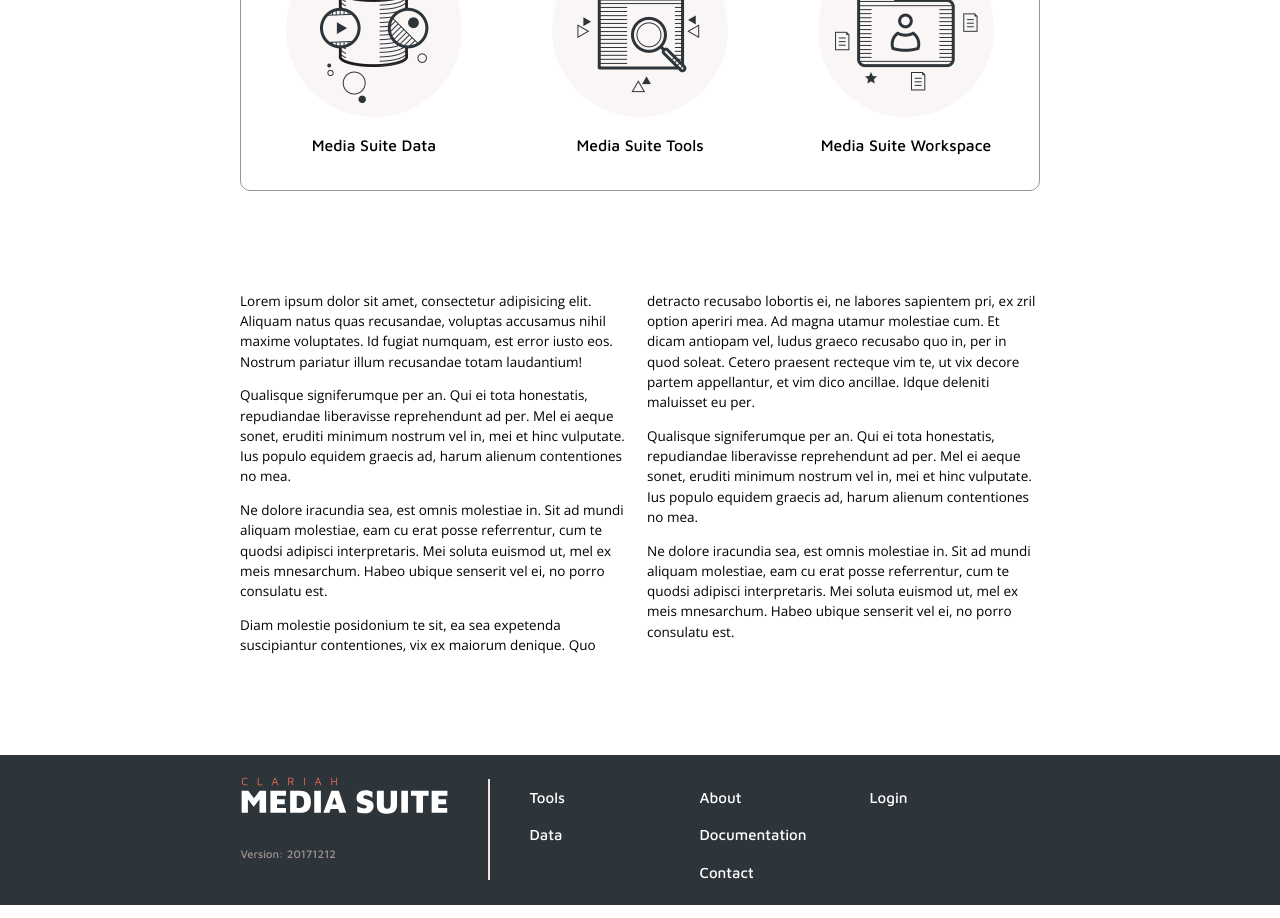
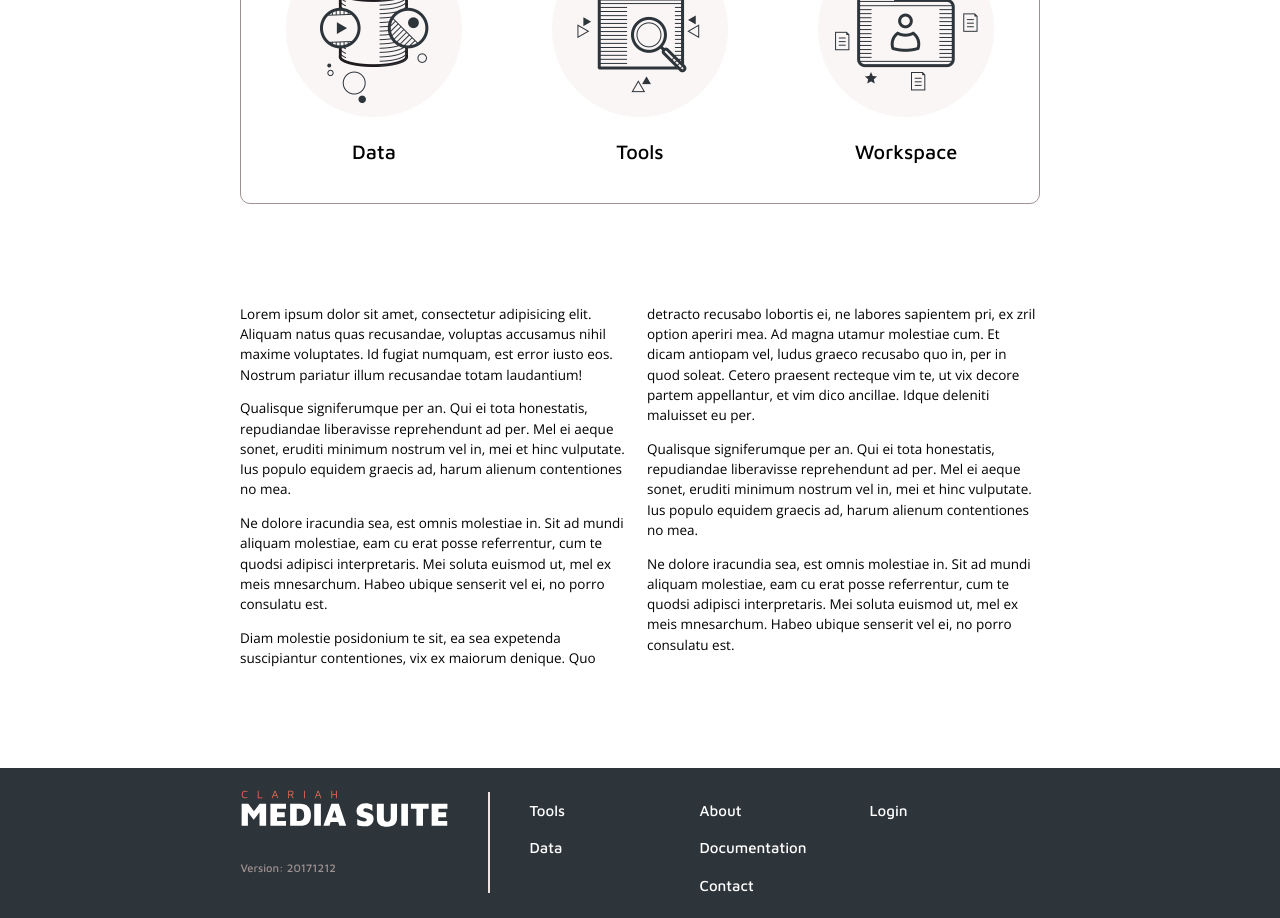
Before and after one commit to Frontwise/mediasuite-design, a React (Create React App) app: page / in a window 1280 px wide. Shown: the part 1120-2038 px from the top of the page. Built offline with nearby package versions, Linux system fonts and the light colour scheme.

Commit message:
About page styling fixes

```diff
--- a/src/components/About/About.js
+++ b/src/components/About/About.js
@@ -45,15 +45,15 @@ class About extends Component {
           <div className="block">
             <div>
               <img src={bigiconData} alt="Media Suite Data"/>
-              <h3>Media Suite Data</h3>
+              <h3>Data</h3>
             </div>
             <div>
               <img src={bigiconTools} alt="Media Suite Tools"/>
-              <h3>Media Suite Tools</h3>
+              <h3>Tools</h3>
             </div>
             <div>
               <img src={bigiconWorkspace} alt="Media Suite Workspace"/>
-              <h3>Media Suite Workspace</h3>
+              <h3>Workspace</h3>
             </div>
           </div>
         </div>
--- a/src/components/About/About.scss
+++ b/src/components/About/About.scss
@@ -29,6 +29,11 @@
       text-transform: uppercase;
     }
 
+    h3{
+      font-size: 20px;
+      text-transform: none;
+    }
+
     .block {
       border: 1px solid $clDarkGrey;
       border-radius: 10px;
```
